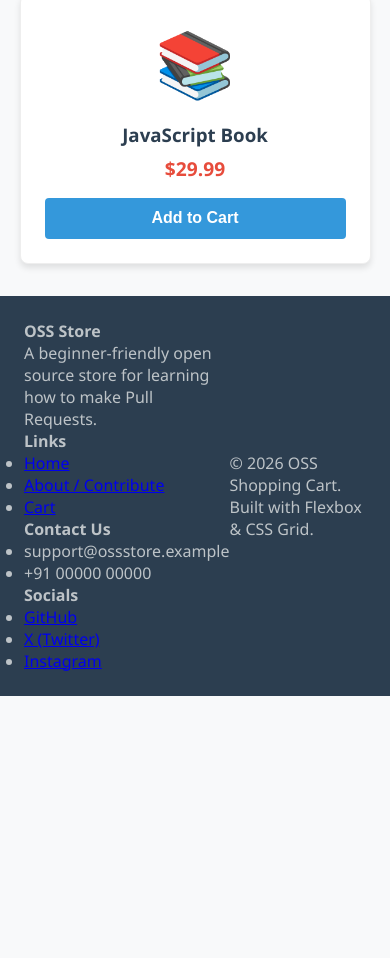
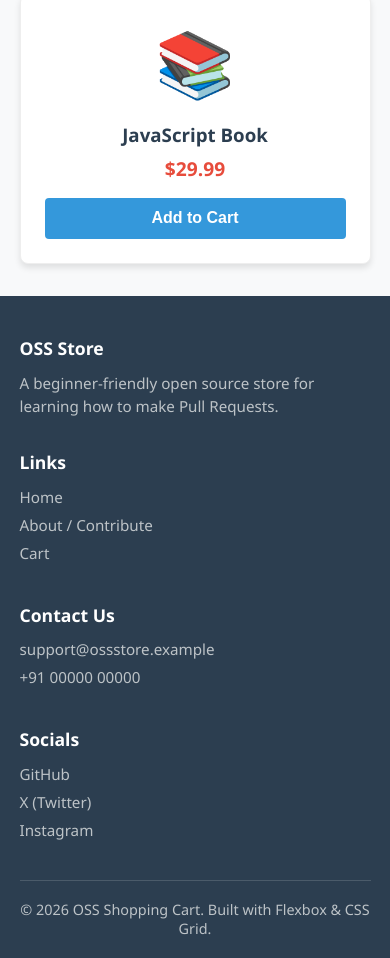
Before and after one commit to Prakhar1Ojha/opensourceMiraiRgiFirstYear, a website: page src/index.html in a window 390 px wide. Shown: the part 1753-2711 px from the top of the page. Before the commit the page ends 2449 px from the top, so only its background shows below. Drawn offline with Linux system fonts and the light colour scheme.

Commit message:
Refactor footer layout to grid and enhance styles
Updated footer layout to use grid instead of flexbox and added responsive styles.

```diff
--- a/src/style.css
+++ b/src/style.css
@@ -245,13 +245,62 @@ main {
   margin-bottom: 1rem;
 }
 
-/* Footer (Flexbox) */
+/* Footer (Grid + Flexbox) */
 footer {
+  background-color: #2c3e50;
+  color: #bdc3c7;
+  margin-top: auto;
+  padding: 2.5rem 5% 0;
+}
+.footer-container {
+  display: grid;
+  grid-template-columns: repeat(4, 1fr);
+  gap: 2rem;
+  max-width: 1100px;
+  margin: 0 auto;
+  text-align: left;
+}
+.footer-section h4 {
+  color: white;
+  margin-bottom: 0.8rem;
+  font-size: 1.1rem;
+}
+.footer-section p {
+  line-height: 1.5;
+  font-size: 0.95rem;
+}
+.footer-section ul {
+  list-style: none;
+}
+.footer-section li {
+  margin-bottom: 0.5rem;
+  font-size: 0.95rem;
+}
+.footer-section a {
+  color: #bdc3c7;
+  text-decoration: none;
+  transition: color 0.3s;
+}
+.footer-section a:hover {
+  color: #3498db;
+}
+.footer-bottom {
   display: flex;
   justify-content: center;
   align-items: center;
-  padding: 1.5rem;
-  background-color: #2c3e50;
-  color: #bdc3c7;
-  margin-top: auto;
+  margin-top: 2rem;
+  padding: 1.2rem 0;
+  border-top: 1px solid rgba(255, 255, 255, 0.15);
+  text-align: center;
+  font-size: 0.9rem;
 }
+@media (max-width: 768px) {
+  .footer-container {
+    grid-template-columns: repeat(2, 1fr);
+  }
+}
+@media (max-width: 480px) {
+  .footer-container {
+    grid-template-columns: 1fr;
+  }
+}
```
